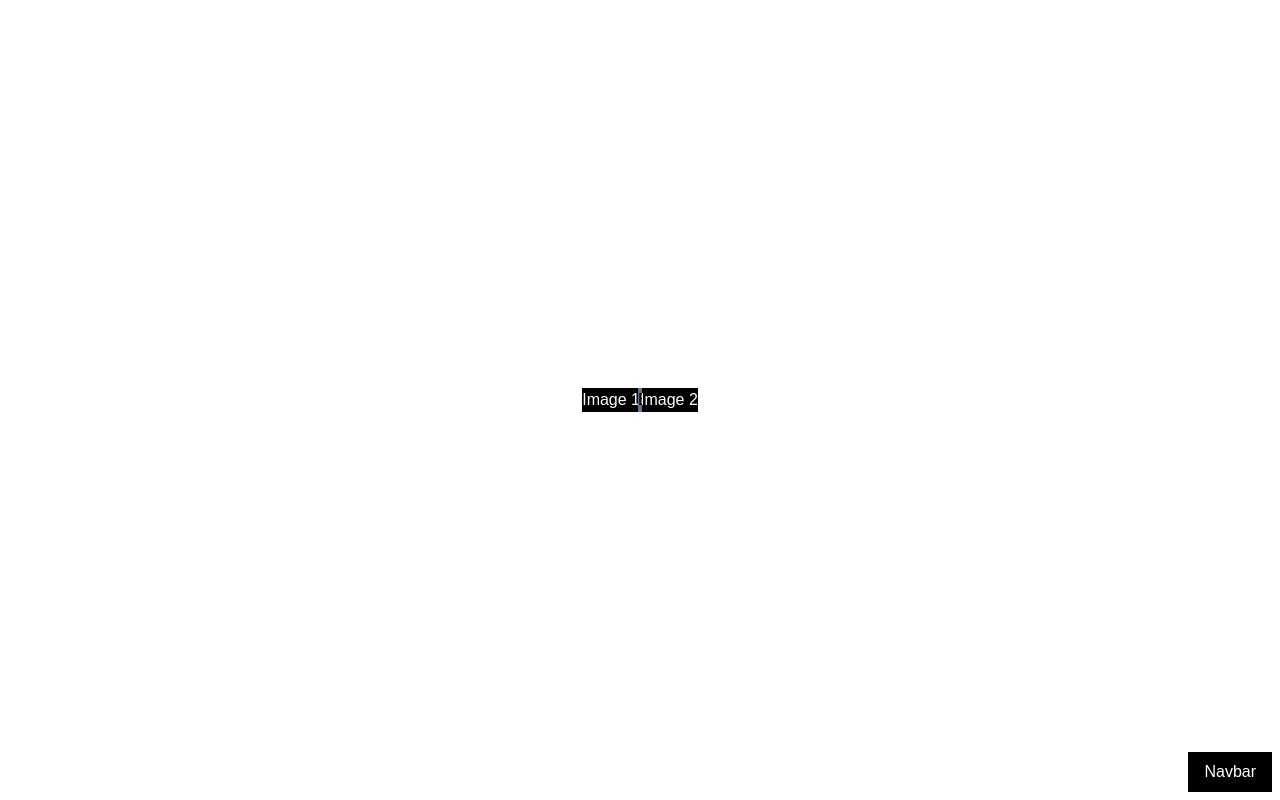
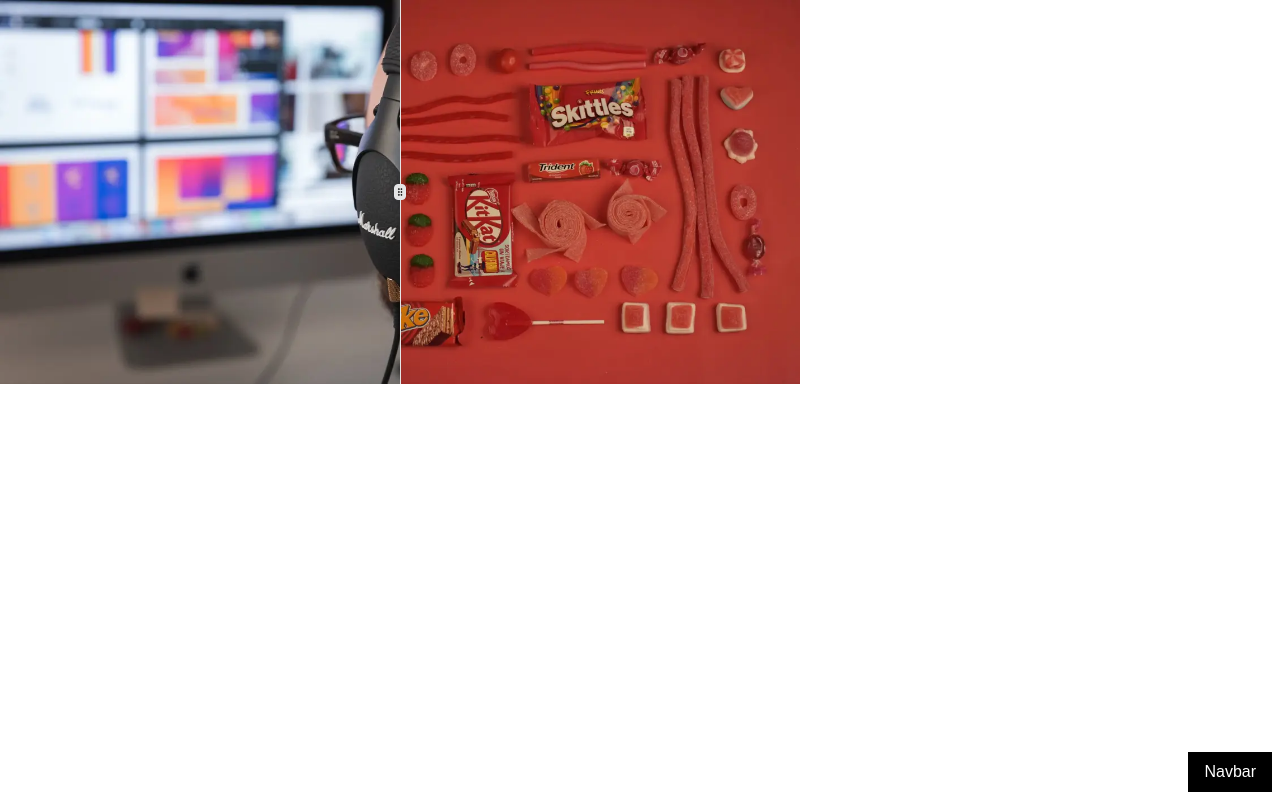
Before and after one commit to Ayusht0mar/components, a Next.js app: page /compareimages in a window 1280 px wide. Built offline with nearby package versions, Linux system fonts and the light colour scheme.

Commit message:
Compare Image component made workable

```diff
--- a/src/app/(components)/compareimages/page.tsx
+++ b/src/app/(components)/compareimages/page.tsx
@@ -1,3 +1,10 @@
+"use client"
+
+import { GripVertical } from "lucide-react"
+import Image from "next/image"
+import * as ResizablePrimitive from "react-resizable-panels"
+
+
 interface CompareImagesProps {
     containerClassName? : string
 }
@@ -6,12 +13,31 @@
     {containerClassName}: CompareImagesProps
 ) => {
     return (
-        <div className=" grid place-content-center h-screen">
-            <div className={`bg-black relative flex justify-center ${containerClassName}`}>
-                <h2 className="text-white">Image 1</h2>
-                <button className="absolute w-1 h-full top-0 bg-slate-500 overflow-hidden">Button</button>
-                <h2 className="text-white">Image 2</h2>
-            </div>
+        <div className="w-[800px] h-96">
+            <ResizablePrimitive.PanelGroup direction="horizontal" className="w-96 mx-auto">
+                <ResizablePrimitive.Panel className="bg-blue-400 overflow-hidden relative" defaultSize={50}>
+                        <Image
+                            src="/agency.webp"
+                            alt="Image"
+                            fill
+                            style={{objectFit: "cover", objectPosition: "left"}}
+                            className="absolute"
+                        />
+                </ResizablePrimitive.Panel>
+                <ResizablePrimitive.PanelResizeHandle className="relative flex w-px items-center justify-center bg-border after:absolute after:inset-y-0 after:left-1/2 after:w-1 after:-translate-x-1/2 focus-visible:outline-none focus-visible:ring-1 focus-visible:ring-ring focus-visible:ring-offset-1 data-[panel-group-direction=vertical]:h-px data-[panel-group-direction=vertical]:w-full data-[panel-group-direction=vertical]:after:left-0 data-[panel-group-direction=vertical]:after:h-1 data-[panel-group-direction=vertical]:after:w-full data-[panel-group-direction=vertical]:after:-translate-y-1/2 data-[panel-group-direction=vertical]:after:translate-x-0 [&[data-panel-group-direction=vertical]>div]:rotate-90">
+                    <div className="z-10 absolute flex h-4 w-3 items-center justify-center rounded-sm border bg-border">
+                        <GripVertical className="h-2.5 w-2.5" />
+                    </div>
+                </ResizablePrimitive.PanelResizeHandle>
+                <ResizablePrimitive.Panel className="bg-black overflow-hidden relative" defaultSize={50}>
+                <Image
+                        src="/candy.webp"
+                        alt="Image"
+                        fill
+                        style={{objectFit: "cover", objectPosition: "right"}}
+                    />
+                </ResizablePrimitive.Panel>
+            </ResizablePrimitive.PanelGroup>
         </div>
      );
 }
```
